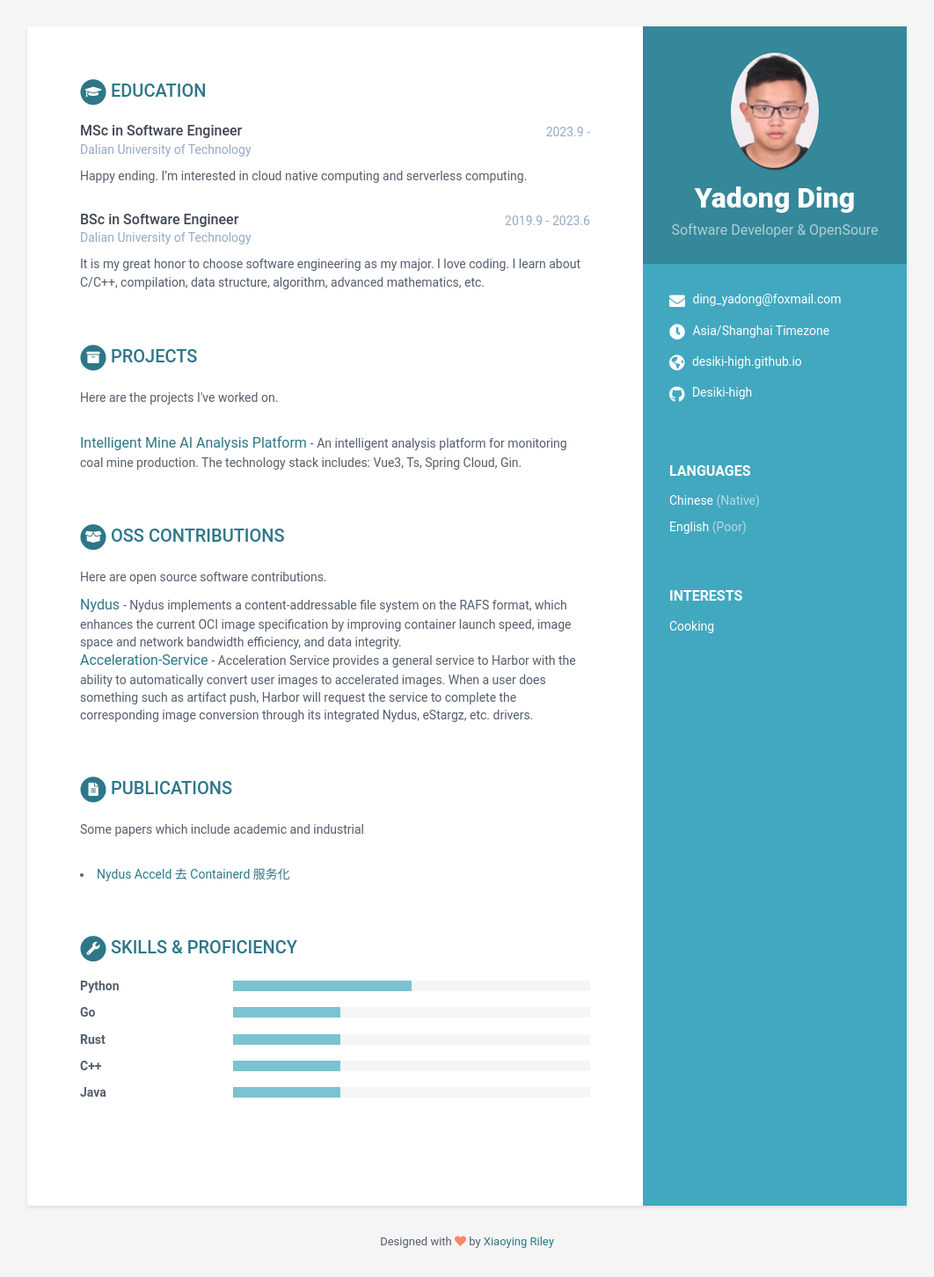
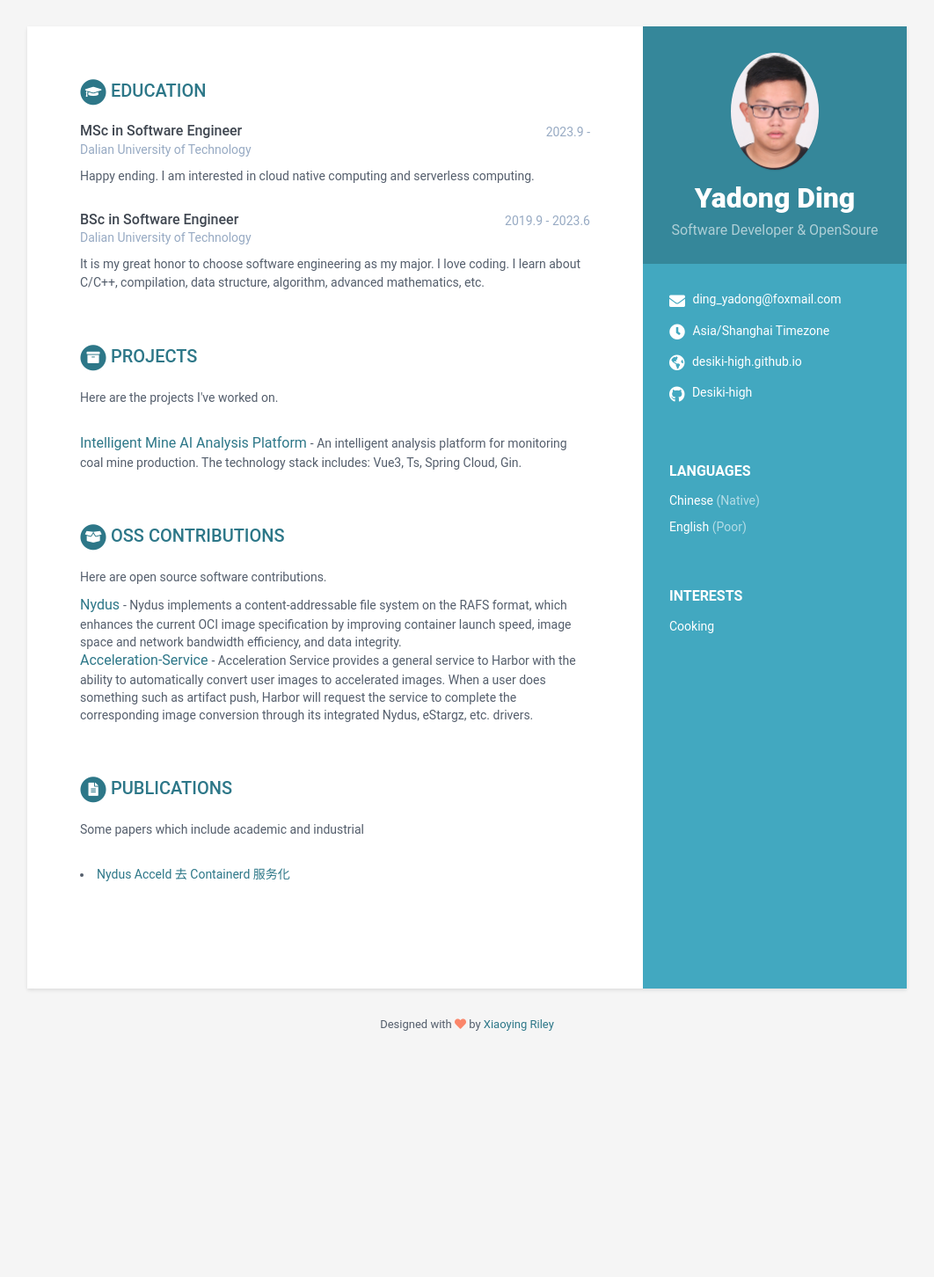
Before and after one commit to yadong-ding/yadong-ding.github.io, a Jekyll site: the page built from index.html, in a window 1280 px wide. Shown: the whole page at 88% size, without its empty margins (109-1171 px from the left). Built offline with Jekyll 4.4.1, drawn with Linux system fonts in a browser that asks for light colours; after the commit the page ends 1206 px from its top, so only the background shows below that.

Commit message:
update
Signed-off-by: Yadong Ding <ding_yadong@foxmail.com>

```diff
--- a/_data/data.yml
+++ b/_data/data.yml
@@ -48,7 +48,7 @@ education:
         university: Dalian University of Technology
         time: 2023.9 -
         details: |
-          Happy ending. I'm interested in cloud native computing and serverless computing.
+          Happy ending. I am interested in cloud native computing and serverless computing.
       - degree: BSc in Software Engineer
         university: Dalian University of Technology
         time: 2019.9 - 2023.6
@@ -101,24 +101,5 @@ publications:
       - title: Nydus Acceld 去 Containerd 服务化
         link: "https://mp.weixin.qq.com/s/bD8qfQbNUDvY-W1ajriTbg"
 
-skills:
-    title: Skills &amp; Proficiency
-
-    toolset:
-      - name: Python
-        level: 50%
-
-      - name: Go
-        level: 30%
-
-      - name: Rust
-        level: 30%
-
-      - name: C++
-        level: 30%
-
-      - name: Java
-        level: 30%
-
 footer: >
     Designed with <i class="fas fa-heart"></i> by <a href="http://themes.3rdwavemedia.com" target="_blank" rel="nofollow">Xiaoying Riley</a>
```
